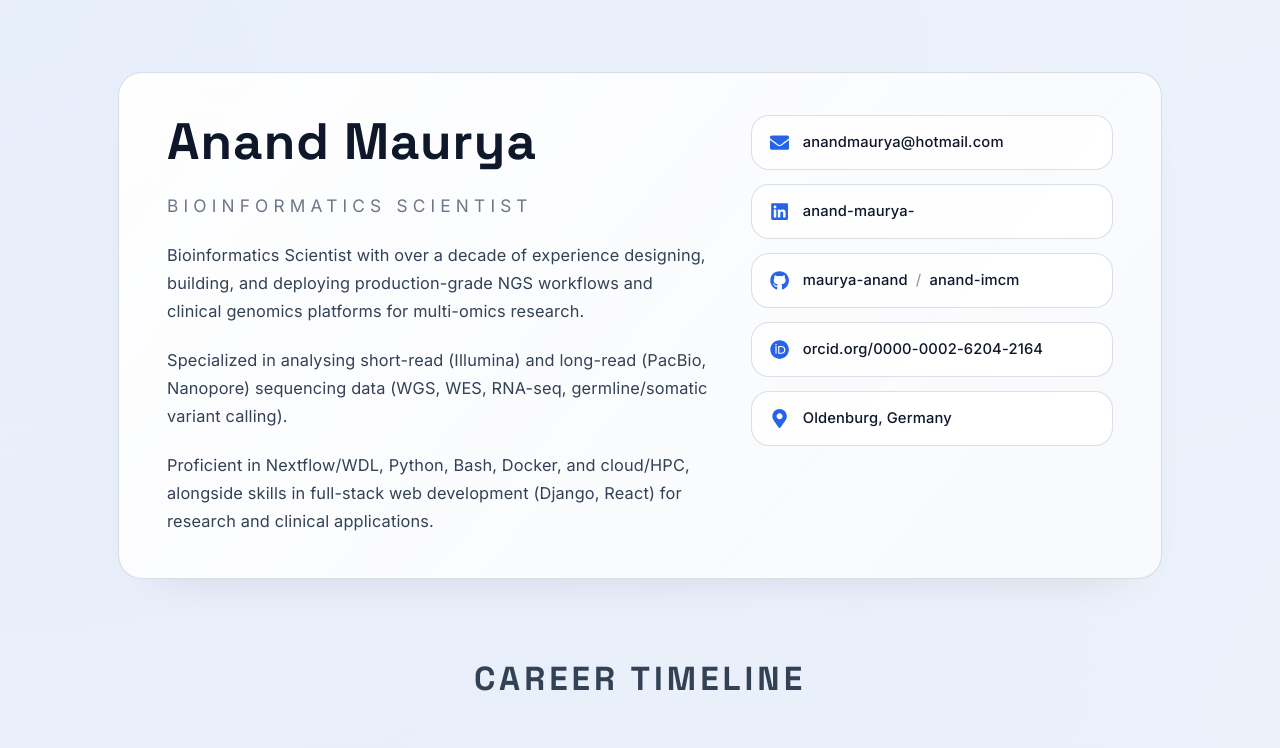
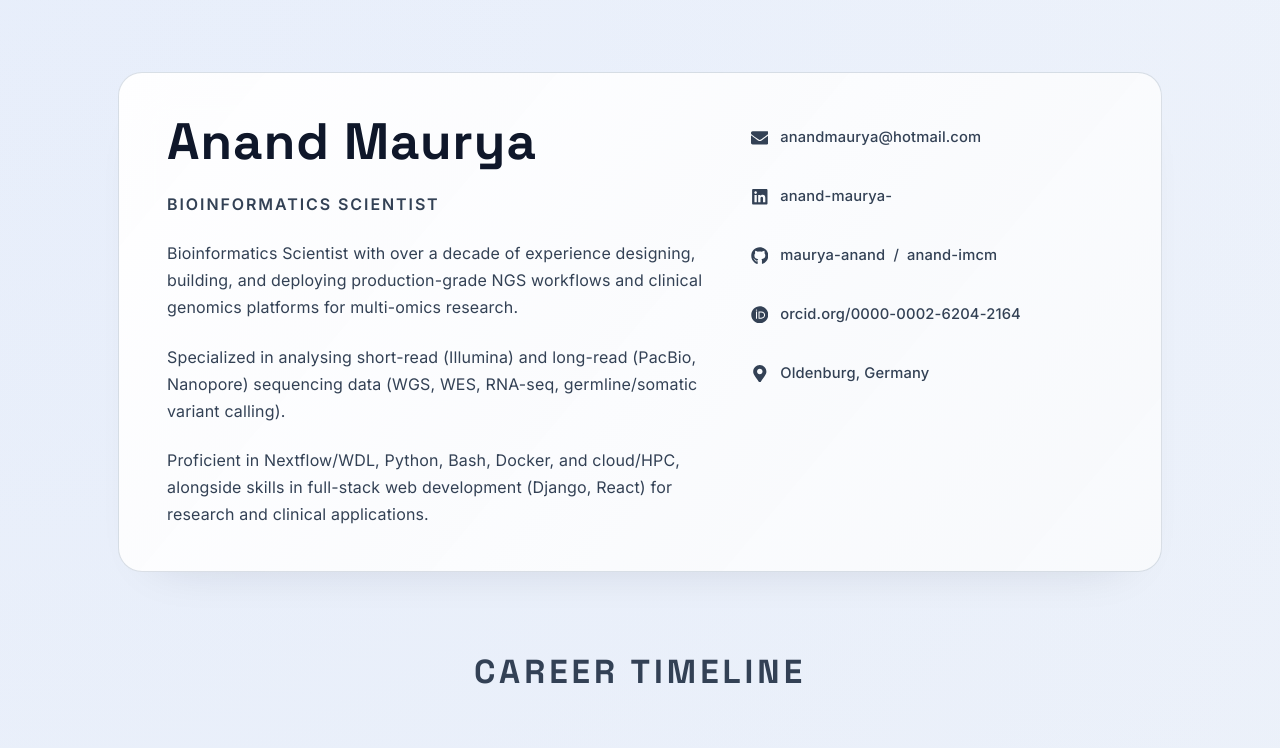
Before and after one commit to maurya-anand/maurya-anand.github.io, a React (Vite) app: page / in a window 1280 px wide. Shown: the top 748 px of the page. Built offline with nearby package versions, Linux system fonts and the light colour scheme.

Commit message:
removed the unused css and the pill shaped border around the contact-items

```diff
--- a/src/components/Header.css
+++ b/src/components/Header.css
@@ -4,31 +4,6 @@
   grid-template-columns: minmax(0, 1.2fr) minmax(260px, 0.8fr);
   gap: 40px;
   align-items: start;
-  isolation: isolate;
-}
-
-.header.card {
-  overflow: hidden;
-}
-
-.header.card::before {
-  content: '';
-  position: absolute;
-  inset: -60% 35% 10% auto;
-  background: radial-gradient(circle at center, rgba(37, 99, 235, 0.18), transparent 62%);
-  filter: blur(20px);
-  opacity: 0.65;
-  z-index: -1;
-}
-
-.header.card::after {
-  content: '';
-  position: absolute;
-  inset: auto 20% -55% -35%;
-  background: radial-gradient(circle at center, rgba(217, 119, 6, 0.18), transparent 65%);
-  filter: blur(26px);
-  opacity: 0.4;
-  z-index: -2;
 }
 
 .header-main {
@@ -44,16 +19,17 @@
 }
 
 .header-title {
-  font-size: 1.08rem;
-  letter-spacing: 0.3em;
+  font-size: 1rem;
+  letter-spacing: 0.12em;
   text-transform: uppercase;
-  color: rgba(71, 85, 105, 0.8);
+  font-weight: 600;
+  color: var(--accent);
 }
 
 .header-summary {
-  font-size: 1.02rem;
+  font-size: 1rem;
   max-width: 560px;
-  color: var(--text-muted);
+  color: var(--ink-muted);
 }
 
 .header-contact {
@@ -64,28 +40,25 @@
 }
 
 .contact-item {
-  position: relative;
   display: flex;
   align-items: center;
-  gap: 14px;
-  padding: 14px 18px;
-  border-radius: 18px;
-  background: rgba(255, 255, 255, 0.9);
-  border: 1px solid rgba(148, 163, 184, 0.35);
+  gap: 12px;
+  padding: 10px 0;
+  border-bottom: 1px solid var(--border);
   overflow-wrap: anywhere;
 }
 
 .contact-icon {
-  color: var(--highlights);
-  font-size: 1.2rem;
+  color: var(--accent);
+  font-size: 1.1rem;
+  flex-shrink: 0;
 }
 
 .contact-item a,
 .contact-item span {
-  color: var(--text-strong);
+  color: var(--ink);
   font-size: 0.92rem;
   font-weight: 500;
-  letter-spacing: 0.01em;
 }
 
 .github-links {
@@ -95,17 +68,13 @@
 }
 
 .github-links span {
-  color: rgba(100, 116, 139, 0.7);
+  color: var(--ink-muted);
 }
 
 @media (max-width: 960px) {
   .header {
     grid-template-columns: minmax(0, 1fr);
     gap: 36px;
-  }
-
-  .header.card::before {
-    inset: -70% 20% 0 auto;
   }
 }
 
@@ -124,16 +93,6 @@
   .header {
     grid-template-columns: 1fr;
     gap: 10pt;
-  }
-
-  .header.card {
-    overflow: visible;
-    padding: 14pt 16pt;
-  }
-
-  .header.card::before,
-  .header.card::after {
-    display: none !important;
   }
 
   .header-main {
@@ -156,10 +115,15 @@
   }
 
   .contact-item {
-    padding: 4pt 8pt;
-    border-radius: 4pt;
-    border: 1px solid #ccc !important;
+    padding: 4pt 0;
+    border-bottom: none;
+    border-top: 1px solid #ccc !important;
     gap: 6pt;
+  }
+
+  .contact-item:nth-child(-n + 2) {
+    padding-top: 0;
+    border-top: none !important;
   }
 
   .contact-icon {
--- a/src/components/Header.jsx
+++ b/src/components/Header.jsx
@@ -1,4 +1,3 @@
-import React from "react";
 import {
   FaEnvelope,
   FaLinkedin,
```
